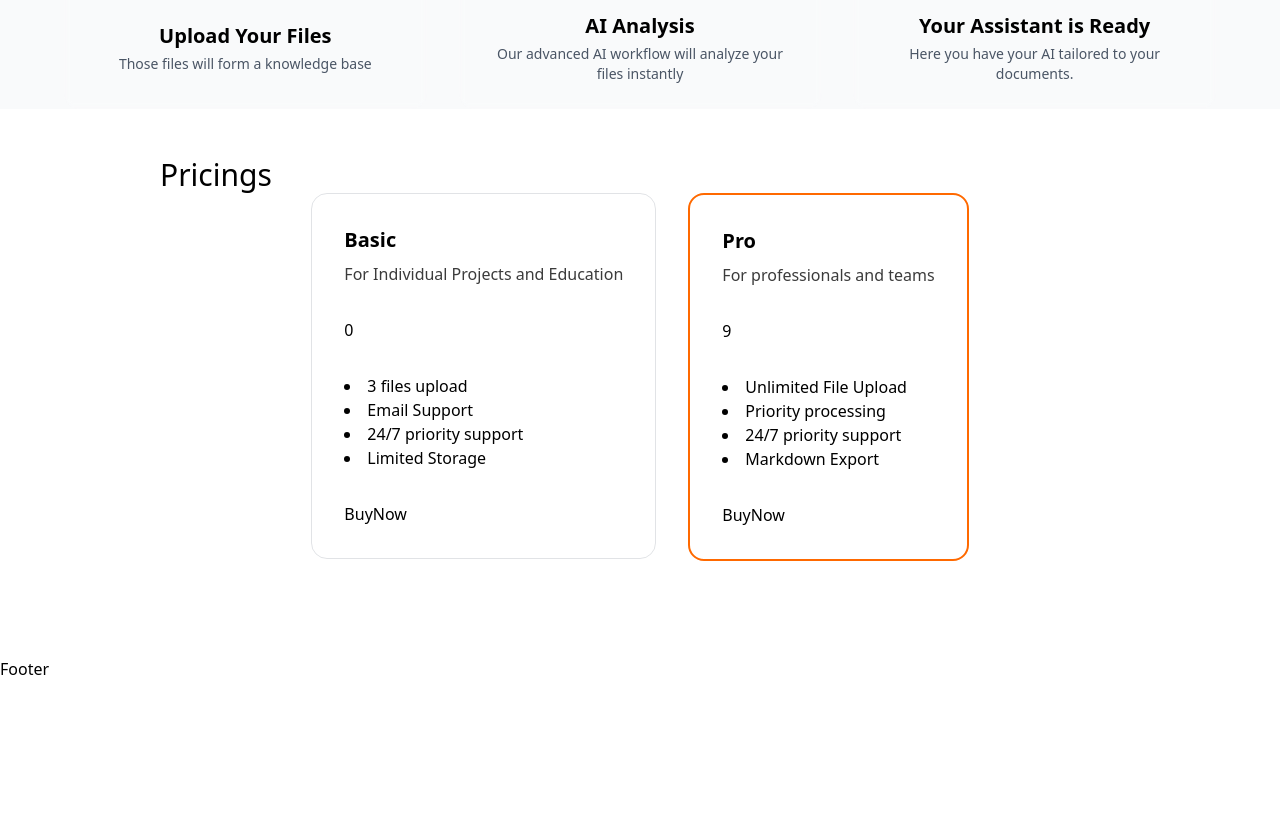
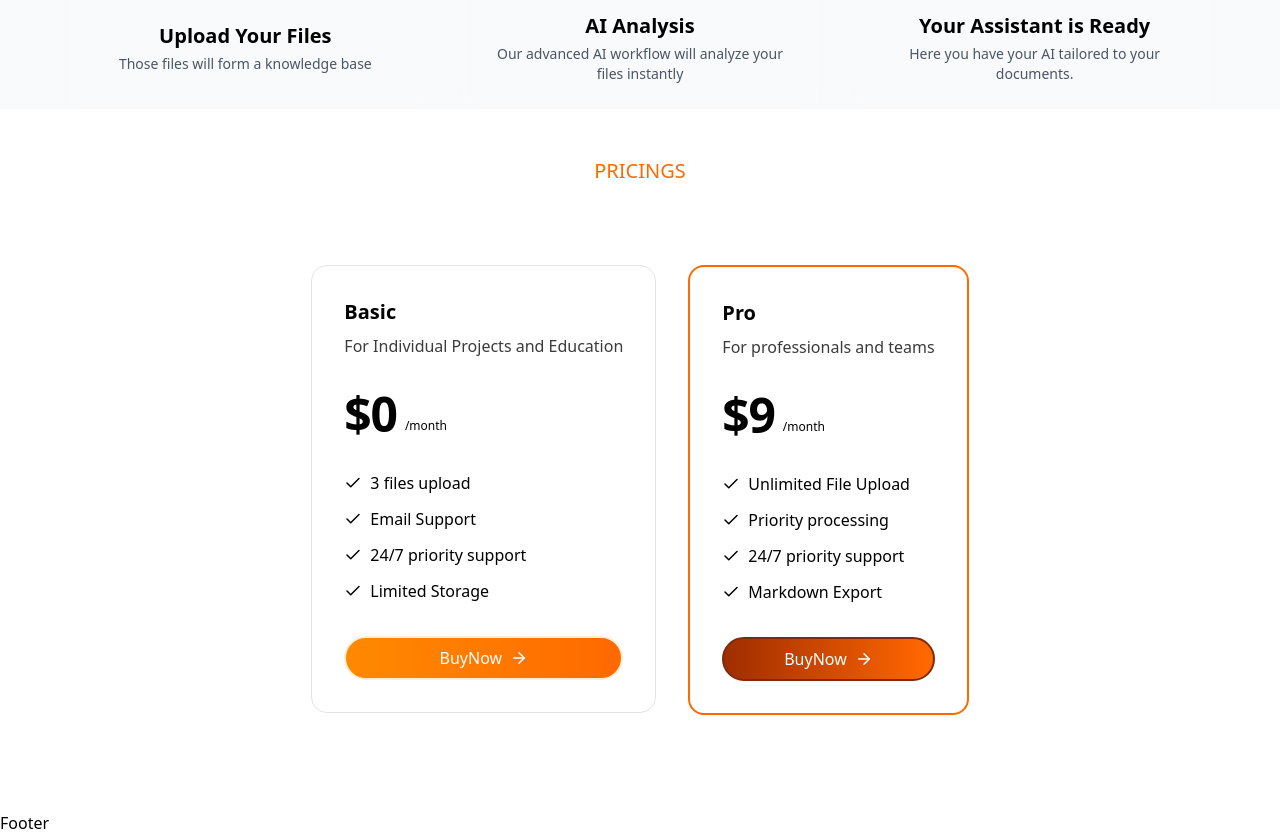
Before and after one commit to ChrisTian206/nextsaas, a Next.js app: page / in a window 1280 px wide. Shown: the part 1336-2171 px from the top of the page. Before the commit the page ends 2017 px from the top, so only its background shows below. Built offline with nearby package versions, Linux system fonts and the light colour scheme.

Commit message:
improved style; added animation

```diff
--- a/components/homepage/PricingCard.tsx
+++ b/components/homepage/PricingCard.tsx
@@ -1,6 +1,7 @@
 import React from 'react'
 import Link from 'next/link'
 import { cn } from "@/lib/utils"
+import { ArrowRight, Check as CheckIcon } from 'lucide-react'
 
 type PlanType = {
     price: number,
@@ -14,7 +15,7 @@ type PlanType = {
 
 const PricingCard = ({ name, price, description, items, id, paymentLink, priceId }: PlanType) => {
     return (
-        <div className='relative w-full max-w-lg'>
+        <div className='relative w-full max-w-lg hover:scale-105 hover:transition-all duration-200 ease-in-out'>
             <div className={cn('relative flex flex-col h-full gap-4 lg:gap-8 z-10 p-8 border-[1px] border-gray-500/20 rounded-2xl', id === 'pro' && 'border-orange-500 gap-5 border-2')}>
                 <div className='flex justify-between items-center gap-4'>
                     <div>
@@ -23,18 +24,29 @@ const PricingCard = ({ name, price, description, items, id, paymentLink, priceId
                     </div>
                 </div>
 
-                <div>
-                    <p>{price}</p>
+                < div className='flex gap-2'>
+                    <p className='text-5xl tracking-tight font-extrabold'>${price}</p>
+                    <div className='flex flex-col justify-end mb-[4px]'>
+                        <p className='text-xs uppercase font-semibold'></p>
+                        <p className='text-xs'>/month</p>
+                    </div>
                 </div>
 
-                <div>
+                <div className='space-y-2.5 leading-relaxed text-base flex-1'>
                     {items.map((item, index) => (
-                        <li key={index}>{item}</li>
+                        <li key={index} className='flex items-center gap-2'>
+                            <CheckIcon size={18} />
+                            <span>{item}</span>
+                        </li>
                     ))}
                 </div>
 
-                <div>
-                    <Link href={paymentLink}> BuyNow </Link>
+                <div className='space-y-2 flex justify-center w-full'>
+                    <Link href={paymentLink}
+                        className={cn('w-full rounded-full flex items-center justify-center gap-2 bg-linear-to-r from-orange-800 to-orange-500 transition ease-in-out hover:from-orange-500 hover:to-orange-800 text-white border-2 py-2', id === "pro" ? "border-orange-900" : " border-orange-100 from-orange-400 to-orange-500")}>
+                        BuyNow
+                        <ArrowRight size={18} />
+                    </Link>
                 </div>
             </div>
         </div>
--- a/components/homepage/Pricings.tsx
+++ b/components/homepage/Pricings.tsx
@@ -34,10 +34,10 @@ const plans = [
 
 const Pricings = () => {
     return (
-        <section>
+        <section className='relative overflow-hidden' id="pricings">
             <div className='py-12 lg:py-24 max-w-5xl mx-auto px-4 sm:px-6 lg:px-8 lg:pt-12'>
-                <div>
-                    <h2>Pricings</h2>
+                <div className='flex items-center justify-center w-full pb-12'>
+                    <h2 className='uppercase font-blod text-xl mb-8 text-orange-500'>Pricings</h2>
                 </div>
                 <div className='relative flex justify-center flex-col lg:flex-row items-center
                 lg:items-stretch gap-8'>
--- a/components/homepage/mainbody.tsx
+++ b/components/homepage/mainbody.tsx
@@ -37,7 +37,7 @@ const Mainbody = () => {
                 variant="link"
                 className="group text-base sm:mt-6 text-white sm:text-l lg:text-xl
                 rounded-full px-16 sm:px-20 lg:px-28 py-6 sm:py-7 lg:py-8 bg-linear-to-r from-slate-900 to-orange-800
-                hover:from-orange-800 hover:to-slate-900 transition-all duration-300 transform hover:scale-105"
+                hover:from-orange-800 hover:to-slate-900 transition-all duration-300 ease-in-out transform hover:scale-105"
             >
                 Try ChatPDF
                 <ArrowRight className="w-6 h-6 ml-2 animate-pulse transition-transform duration-300 group-hover:translate-x-2" />
```
